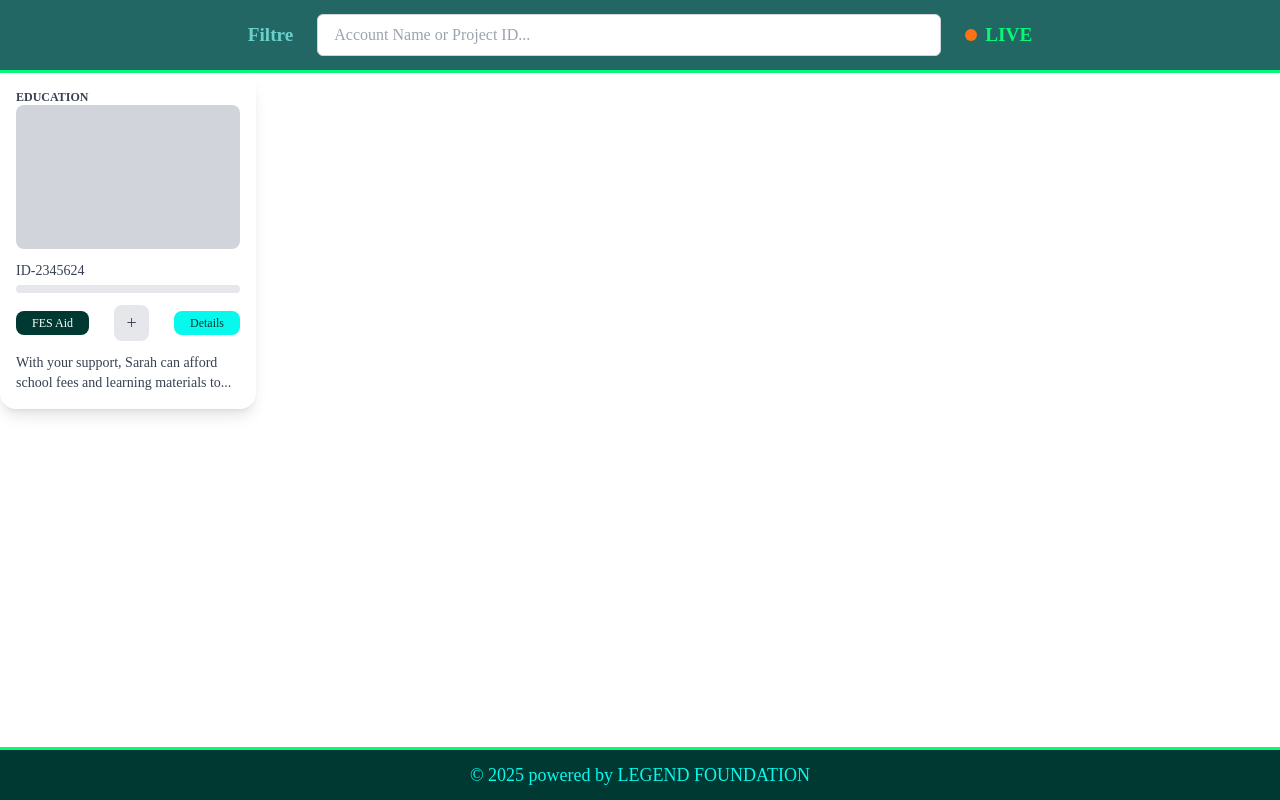
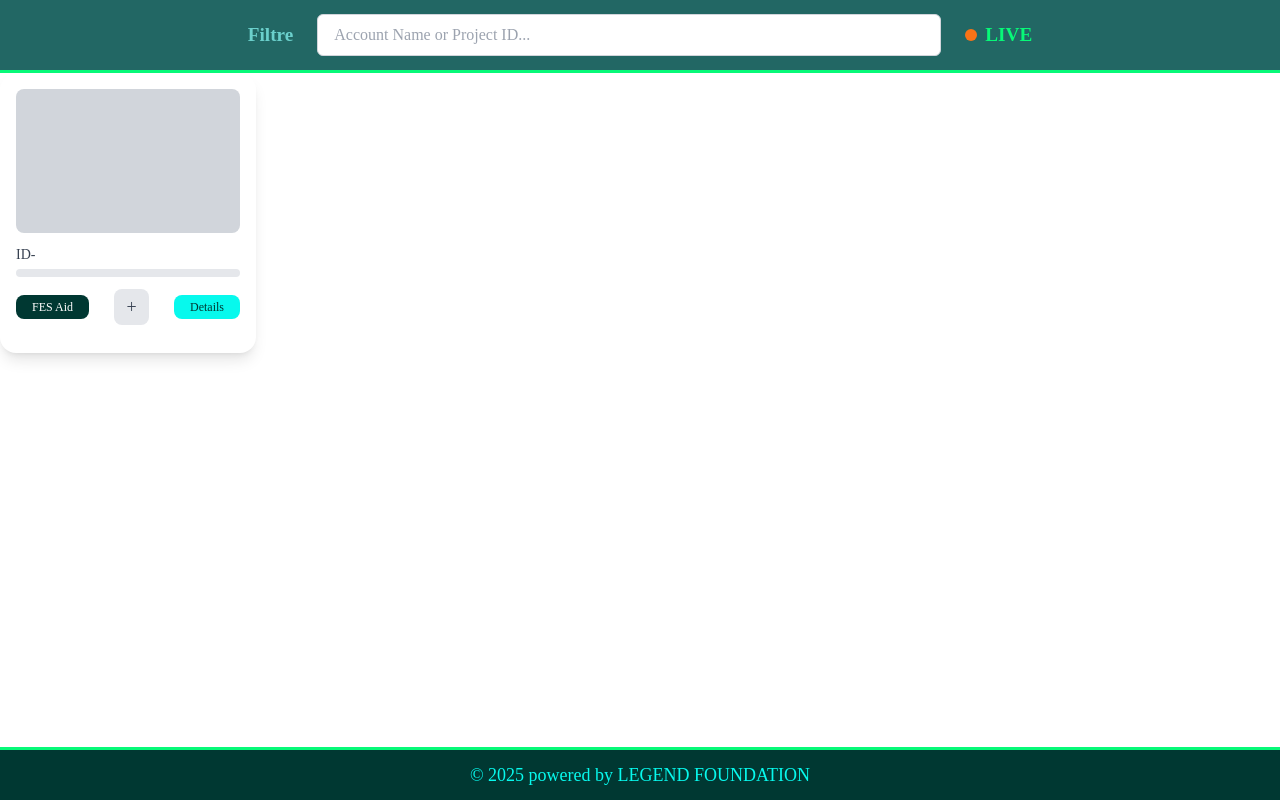
Before and after one commit to Abraham-trigs/FES-Manager, a React (Vite) app in the folder fes-manager/: page /ProjectFeed in a window 1280 px wide. Built offline with nearby package versions, Linux system fonts and the light colour scheme.

Commit message:
Added dynamic props to ProjectCard and integrated Zustand for wishlist management.

```diff
--- a/fes-manager/src/components/ProjectCard.jsx
+++ b/fes-manager/src/components/ProjectCard.jsx
@@ -1,19 +1,28 @@
 import React from "react";
+import useProjectStore from "../store/useProjectStore";
 
-const ProjectCard = () => {
+const ProjectCard = ({ category, projectId, progress, description, image }) => {
+  const { wishlist, toggleWishlist } = useProjectStore();
+  const isWishlisted = wishlist.includes(projectId);
+
   return (
     <div className="w-64 bg-white rounded-2xl shadow-lg overflow-hidden p-4">
       {/* Category */}
-      <p className="text-xs font-semibold text-gray-700 uppercase">Education</p>
+      <p className="text-xs font-semibold text-gray-700 uppercase">{category}</p>
 
-      {/* Image Placeholder */}
-      <div className="w-full h-36 bg-gray-300 rounded-lg"></div>
+      {/* Project Image */}
+      <div className="w-full h-36 bg-gray-300 rounded-lg overflow-hidden">
+        {image ? <img src={image} alt={category} className="w-full h-full object-cover" /> : null}
+      </div>
 
       {/* Progress Bar */}
       <div className="mt-3">
-        <p className="text-sm text-gray-700 font-medium">ID-2345624</p>
+        <p className="text-sm text-gray-700 font-medium">ID-{projectId}</p>
         <div className="w-full bg-gray-200 rounded-full h-2 mt-1">
-          <div className="bg-green-500 h-2 rounded-full w-3/4"></div>
+          <div
+            className="bg-green-500 h-2 rounded-full"
+            style={{ width: `${progress}%` }}
+          ></div>
         </div>
       </div>
 
@@ -22,8 +31,13 @@ const ProjectCard = () => {
         <button className="bg-darkGreen text-white text-xs px-4 py-1 rounded-lg">
           FES Aid
         </button>
-        <button className="bg-gray-200 text-gray-700 text-lg px-3 py-1 rounded-lg">
-          +
+        <button
+          className={`text-lg px-3 py-1 rounded-lg ${
+            isWishlisted ? "bg-green-500 text-white" : "bg-gray-200 text-gray-700"
+          }`}
+          onClick={() => toggleWishlist(projectId)}
+        >
+          {isWishlisted ? "✓" : "+"}
         </button>
         <button className="bg-cyanNeon text-darkGreen text-xs px-4 py-1 rounded-lg">
           Details
@@ -31,9 +45,7 @@ const ProjectCard = () => {
       </div>
 
       {/* Description */}
-      <p className="text-sm text-gray-700 mt-3">
-        With your support, Sarah can afford school fees and learning materials to...
-      </p>
+      <p className="text-sm text-gray-700 mt-3">{description}</p>
     </div>
   );
 };
--- /dev/null
+++ b/fes-manager/src/store/useProjectStore.js
@@ -0,0 +1,13 @@
+import { create } from "zustand";
+
+const useProjectStore = create((set) => ({
+  wishlist: [],
+  toggleWishlist: (projectId) =>
+    set((state) => ({
+      wishlist: state.wishlist.includes(projectId)
+        ? state.wishlist.filter((id) => id !== projectId)
+        : [...state.wishlist, projectId],
+    })),
+}));
+
+export default useProjectStore;
```
